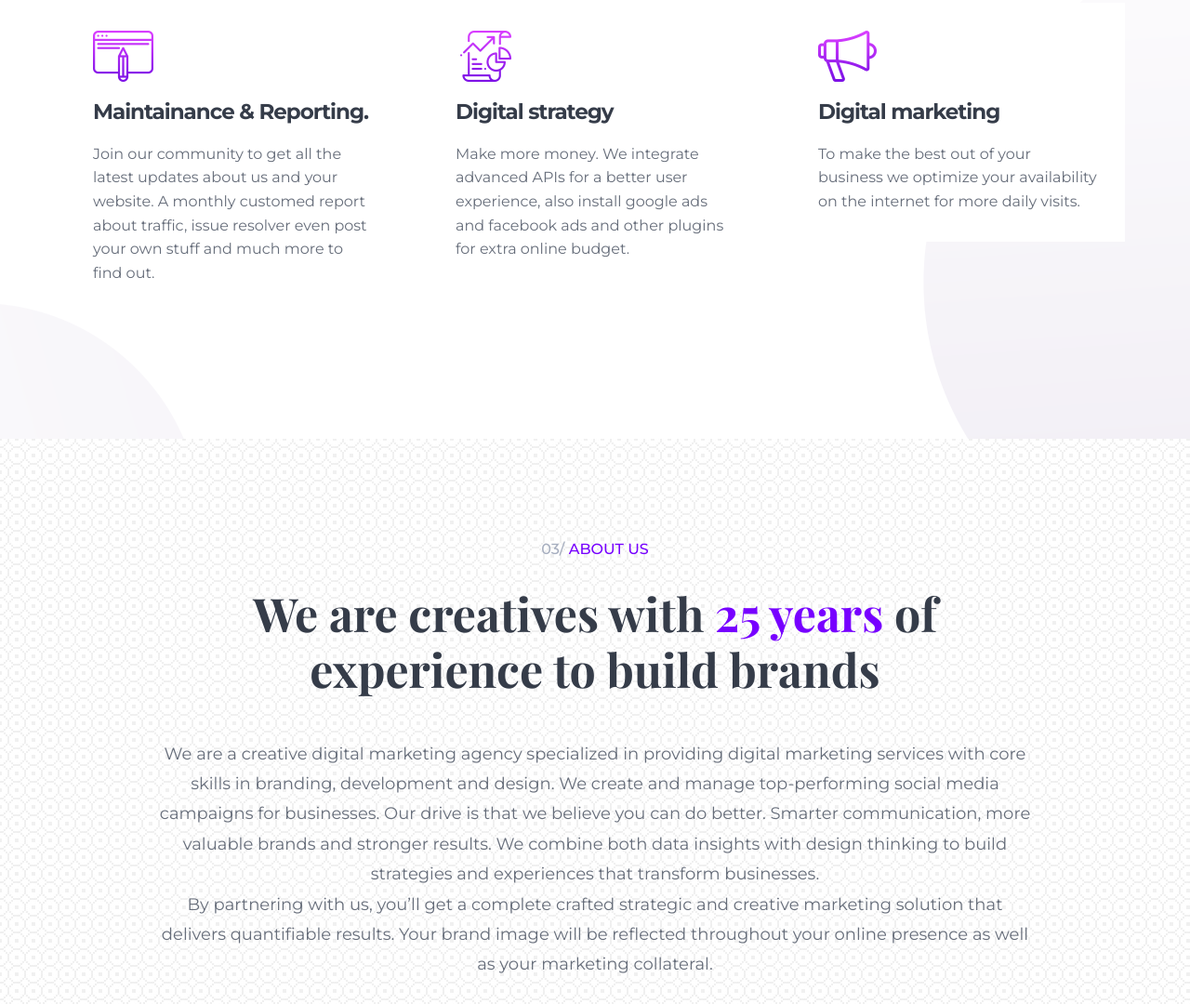
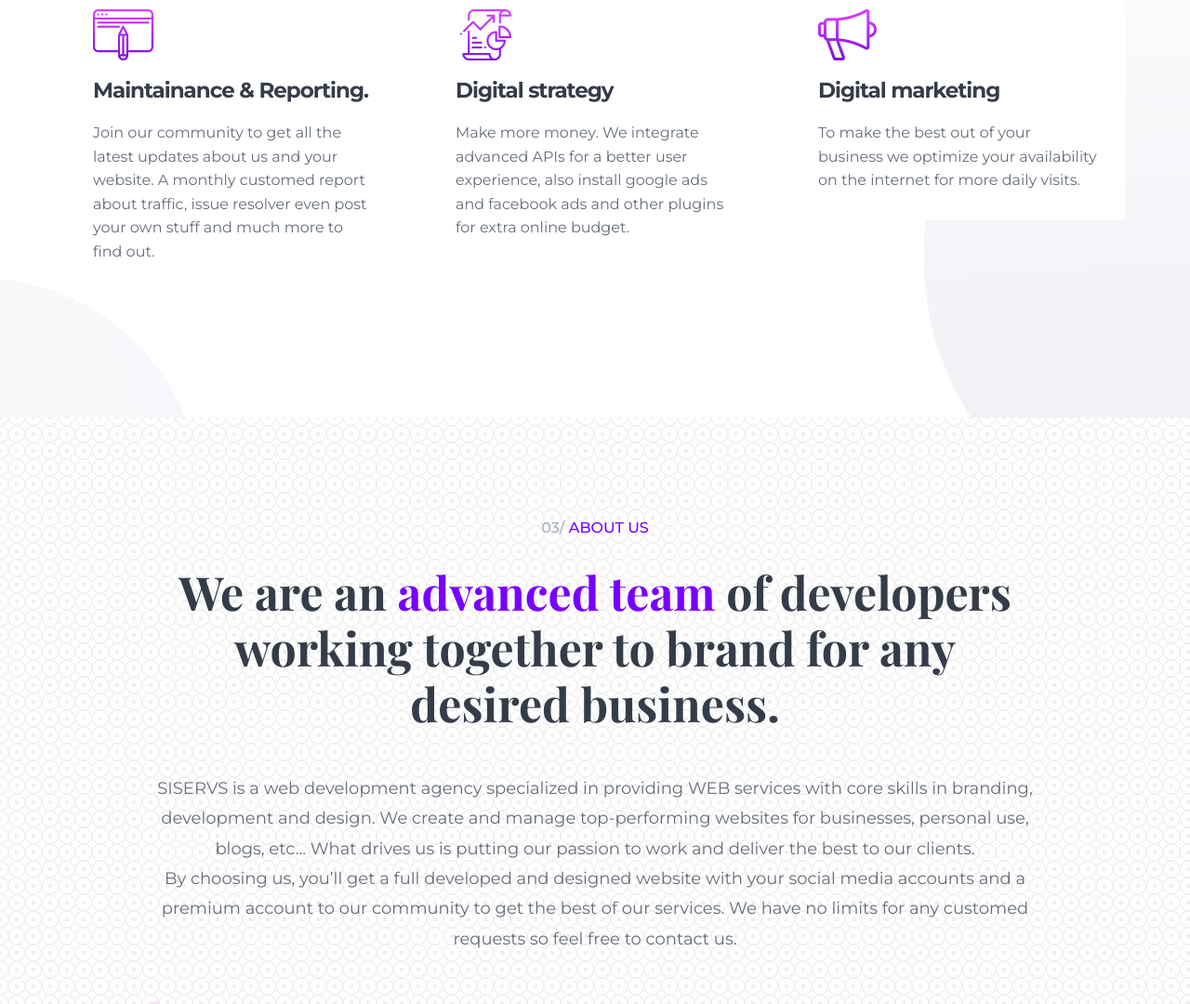
Before and after one commit to siservs/siservs.com, a plain HTML site: page index.html in a window 1280 px wide. Shown: the part 3142-4222 px from the top of the page at 93% size. Drawn offline with nearby package versions, Linux system fonts and the light colour scheme; a web font is replaced by a local one.

Commit message:
update index.html 2
Text updates

```diff
--- a/index.html
+++ b/index.html
@@ -3,18 +3,17 @@
     <meta charset="utf-8">
     <meta http-equiv="X-UA-Compatible" content="IE=edge">
     <meta name="viewport" content="width=device-width, initial-scale=1">
-    <meta name="description" content="SISERVS is a web development business company based in Tyre, Lebanon. Fast Service. Live chat support. Fully Responsive and Creative Web Designs. Full stack web development using HTML5, CSS3, PHP, Wordpress...Find out more!">
+    <meta name="description" content="SISERVS is a web development business agency based in Tyre, Lebanon. Fast Service. Live chat support. Fully Responsive and Creative Web Designs. Full stack web development using HTML5, CSS3, PHP, Wordpress...Find out more!">
     <meta name="author" content="SISERVS">
     <link rel="icon" href="images/logo-icon.png">
     <title>SISERVS - Web Development &amp; Web Design Agency</title>
     <link href="css/bootstrap.min.css" rel="stylesheet">
     <link rel="stylesheet" href="css/google-font.css">
     <link href="https://fonts.googleapis.com/css?family=Playfair+Display:400,400i,700,700i" rel="stylesheet">
-    <link href="https://fonts.googleapis.com/css?family=Montserrat:300,400,500,700" rel="stylesheet">
-    <link rel="stylesheet" href="css/font-awesome.min.css">								>
+    <link href="https://fonts.googleapis.com/css?family=Montserrat:300,400,500,700" rel="stylesheet"><link rel="stylesheet" href="css/font-awesome.min.css">
     <link rel="stylesheet" href="css/animate.css">
     <link rel="stylesheet" type="text/css" href="css/YouTubePopUp.css">
-	<link rel="stylesheet" href="css/template.css">										>
+	<link rel="stylesheet" href="css/template.css">
 <style>
 </style>
 </head>
@@ -130,7 +129,6 @@
                                 <!-- Button -->
                                 <a href="portfolio-masonry.html" class="theme-btn">view work</a>
 							</div>
-
                         </div>
                     </div>
                 </div>
@@ -403,13 +401,12 @@
                         <div class="row">
                             <div class="col-xs-12 col-sm-12 col-md-10 col-md-push-1">
                                 <!-- H2 heading -->
-                                <h2 class="wow fadeInDown" data-wow-duration="1s">We are creatives with <span>25 years </span> of experience to build brands</h2>
+                                <h2 class="wow fadeInDown" data-wow-duration="1s">We are an <span>advanced team</span> of developers working together to brand for any desired business.</h2>
                                 <!-- Paragraph -->
-                                <p>We are a creative digital marketing agency specialized in providing digital marketing services with core skills in branding, development and design. We create and manage top-performing social media campaigns for businesses. Our drive is that we believe you can do better. Smarter communication, more valuable brands and stronger results. We combine both data insights with design thinking to build strategies and experiences that transform businesses.
-By partnering with us, you’ll get a complete crafted strategic and creative marketing solution that delivers quantifiable results. Your brand image will be reflected throughout your online presence as well as your marketing collateral.</p>
+                                <p>SISERVS is a web development agency specialized in providing WEB services with core skills in branding, development and design. We create and manage top-performing websites for businesses, personal use, blogs, etc... What drives us is putting our passion to work and deliver the best to our clients.
+                                By choosing us, you’ll get a full developed and designed website with your social media accounts and a premium account to our community to get the best of our services. We have no limits for any customed requests so feel free to contact us.</p>
                             </div>
                         </div>
-
                         <!-- Video -->
                         <div class="vbox">
                         	<div class="video-box">
@@ -421,7 +418,6 @@ By partnering with us, you’ll get a complete crafted strategic and creative ma
 							</div>
                         </div>
                         <!-- End video -->
-
                         <div class="client-logo">
                             <!-- Images -->
                             <figure >
@@ -441,22 +437,18 @@ By partnering with us, you’ll get a complete crafted strategic and creative ma
                                 <a href="#" class="wow fadeIn"><img src="images/client-5.png" alt="client"></a>
                             </figure>
 						</div>
-
                     </div>
                 </div>
             </div>
             <!-- End Bootstrap -->
-
         </div>
         <!-- End About us -->
-
         <!-- Testimonails -->
         <div id="testimonails" class="site-testimonails site-white-section">
         	<!-- Background parallax element  -->
         	<div class="parallax-element h-testi-ele-1" data-enllax-ratio=".2" data-enllax-type="foreground">
             	<img src="images/h-testi-shape1.png" alt="image">
             </div>
-
             <!-- Bootstrap -->
             <div class="container">
             	<div class="inner">
@@ -468,32 +460,26 @@ By partnering with us, you’ll get a complete crafted strategic and creative ma
                             </p>
                             <figure> <img src="images/user-1.jpg" alt="image"> </figure>
                             <h4><span class="theme-color-text">Cyrus lemo,</span> CEO microsoft  </h4>
-
                         </div>
                     </div>
 				</div>
 			</div>
             <!-- End bootstrap -->
-
         </div>
         <!-- End Testimonails -->
-
         <!-- Blog -->
         <div id="blog" class="site-blog site-white-section">
         	<!-- Background parallax element  -->
         	<div class="parallax-element h-blog-ele-1" data-enllax-ratio=".2" data-enllax-type="foreground">
             	<img src="images/h-blog-shape1.png" alt="image">
             </div>
-
             <!-- Bootstrap -->
             <div class="container">
                 <div class="row">
                     <div class="col-xs-12">
-
                         <!-- H1 heading -->
 						<h1 class="wow fadeInDown" data-wow-duration="1s"><span class="h-gray">04/</span> Latest Blog </h1>
                         <div class="clearfix"> </div>
-
                         <!-- H1 text -->
                         <div class="row">
                             <div class="col-xs-12 col-sm-12 col-md-10 col-md-push-1">
@@ -501,115 +487,87 @@ By partnering with us, you’ll get a complete crafted strategic and creative ma
                                 <h2 class="wow fadeInDown" data-wow-duration="1s">Be updated with our blog</h2>
                             </div>
                         </div>
-
                         <div class="row">
                             <div class="inner">
                                 <!-- blog post -->
                                 <div class="col-lg-4 col-md-4 col-sm-12 col-xs-12 ">
-
                                     <a href="#">
                                     <div class="blbox">
                                         <!-- blog post image -->
                                         <figure> <img src="images/blog1.jpg" alt="image"> </figure>
-
                                         <!-- blog post date -->
                                         <div class="date">03/05/2018
                                         </div>
-
                                         <!-- blog post title -->
                                         <h4>Lorem Ipsum is simply dummy text of the printing and typesetting.
                                         </h4>
                                     </div>
                                     </a>
-
                                 </div>
-
                                 <!-- blog post -->
                                 <div class="col-lg-4 col-md-4 col-sm-12 col-xs-12 ">
-
                                     <a href="#">
                                     <div class="blbox">
                                         <!-- blog post image -->
                                         <figure> <img src="images/blog2.jpg" alt="image"> </figure>
-
                                         <!-- blog post date -->
                                         <div class="date">03/05/2018
                                         </div>
-
                                         <!-- blog post title -->
                                         <h4>Lorem Ipsum is simply dummy text of the printing and typesetting.
                                         </h4>
                                     </div>
                                     </a>
-
                                 </div>
-
                                 <!-- blog post -->
                                 <div class="col-lg-4 col-md-4 col-sm-12 col-xs-12 ">
-
                                     <a href="#">
                                     <div class="blbox">
                                         <!-- blog post image -->
                                         <figure> <img src="images/blog3.jpg" alt="image"> </figure>
-
                                         <!-- blog post date -->
                                         <div class="date">03/05/2018
                                         </div>
-
                                         <!-- blog post title -->
                                         <h4>Lorem Ipsum is simply dummy text of the printing and typesetting.
                                         </h4>
                                     </div>
                                     </a>
-
                                 </div>
-
                             </div>
                         </div>
-
                     </div>
                 </div>
             </div>
             <!-- End Bootstrap -->
-
         </div>
         <!-- End Blog-->
-
         <!-- Footer -->
         <footer class="site-footer">
-
                 <!-- Bootstrap -->
                 <div class="container">
-
                     <!-- Call to action -->
                     <div class="cta wow fadeInLeft" data-wow-duration="1s">
                     	<div class="col-xs-12 col-sm-12 col-md-12 col-lg-9">
                             <!-- h4 heading -->
                             <h4>Want to start a project ? </h4>
-
                             <!-- paragraph -->
-                            <p>Lorem Ipsum is simply dummy text of the printing and typesetting
-    industry Lorem Ipsum hasbeen the industry.</p>
+                            <p>Having the idea but not the time. Our advanced and up to date team got your cover.</p>
 						</div>
-
                         <div class="col-xs-12 col-sm-12 col-md-12 col-lg-3">
 	                        <!-- Button -->
 							<a href="#" class="theme-btn">contact us</a>
                         </div>
                     </div>
-
                 	<div class="inner">
                         <div class="row">
-
                             <!-- Left footer -->
                             <div class="col-xs-12 col-sm-6 col-md-6 col-lg-6">
                             	<!-- logo -->
                             	<figure> <img src="images/footer-logo.png" alt="image"> </figure>
                                 <!-- text -->
-                            	<p>Lorem Ipsum is simply dummy text of the printing and typesetting industry Lorem Ipsum has been the industry's standard dummy text ever since imply dummy text of the printing and typesetting </p>
-
+                            	<p>SISERVS agency offers various services for web design and development, social media management, mobile apps development, branding and project management.  </p>
                             </div>
-
                             <!-- Right footer -->
                             <div class="col-xs-12 col-sm-6 col-md-6 col-lg-6">
                                 <!-- Social Icons -->
@@ -620,64 +578,44 @@ By partnering with us, you’ll get a complete crafted strategic and creative ma
                                     <a target="_blank" href="#"><i class="fa fa-pinterest"></i></a>
                                     <a target="_blank" href="#"><i class="fa fa-youtube"></i></a>
                                 </div>
-
                                 <!-- email -->
                                 <div class="email">
                                 <p> Drop a message to us : <a href="mailto:youremailidhere@gmail.com">contact@domainname.com</a> </p>
     							</div>
-
                             </div>
-
                         </div>
 					</div>
-
                     <div class="col-xs-12">
                         <!-- Copyright -->
                         <div class="site-copyright">
-                            © 2018 Creative Portfolio Template. All Rights Reserved. | Made by <a href="#">Kalanidhi Themes</a>
+                            © 2019 SISERVS . All Rights Reserved.
                         </div>
                     </div>
-
                 </div>
                 <!-- End Bootstrap -->
-
             </footer>
         <!-- End Footer -->
-
         <!-- Preloader -->
         <div class="site-preloader">
             <img src="images/loader-blue.gif" alt="loader">
         </div>
-
     </div>
     <!-- End Wrapper -->
-
     <!-- jQuery (necessary for Bootstrap's JavaScript plugins) -->
     <script src="js/jquery-1.12.4.min.js"></script>
-
     <!-- Include all compiled plugins (below), or include individual files as needed -->
-
-
     <script src="js/jquery.countimator.min.js"></script>        <!-- Counter -->
     <script src="js/jquery.sticky.min.js"></script>             <!-- Sticky Header -->
     <script src="js/isotope.pkgd.min.js"></script>              <!-- Isotope -->
 	<script src="js/venobox.min.js"></script>                   <!-- Light box -->
-
     <script src="js/SmoothScroll.min.js"></script>			    <!-- Parallax smooth scrolling -->
     <script src="js/jquery.enllax.min.js"></script>				<!-- Parallax smooth scrolling -->
     <script src="js/custome.js"></script>					    <!-- Elemets Parallax scrolling -->
-
     <script src="js/template.js"></script>					    <!-- Theme Options -->
-
     <script src="js/scrollspy.js"></script>						<!-- Wow animation repeat js -->
-
     <script src="js/wow.min.js"></script>						<!-- Wow animation js -->
-
     <script src="js/retina.js"></script>					    <!-- Retina js -->
-    <script src="js/retina.min.js"></script>					<!-- Retina js -->
-
-
-
+    <script src="js/retina.min.js"></script>
     <script type="text/javascript" src="js/YouTubePopUp.jquery.js"></script> 						<!-- Youtube Video Popup js -->
 	<script type="text/javascript">
 		jQuery(function(){
@@ -685,12 +623,9 @@ By partnering with us, you’ll get a complete crafted strategic and creative ma
 			jQuery("a.bla-2").YouTubePopUp( { autoplay: 0 } ); // Disable autoplay
 		});
 	</script>
-
     <script>
 	$(document).ready(function(){
-
 	// Video popup ==============================================
-
 	$(".various").fancybox({
         type: "iframe", //<--added
         maxWidth: 800,
@@ -703,33 +638,24 @@ By partnering with us, you’ll get a complete crafted strategic and creative ma
         openEffect: 'none',
         closeEffect: 'none'
     });
-
-
+    });
 </script>
-
-
 	<!---  wow animation --->
-
 	<script>
-
     new WOW().init();
-
 	// Repeat demo content
 	  var $body = $('body');
 	  var $box = $('.box');
 	  for (var i = 0; i < 20; i++) {
 		$box.clone().appendTo($body);
 	  }
-
 	  // Helper function for add element box list in WOW
 	  WOW.prototype.addBox = function(element) {
 		this.boxes.push(element);
 	  };
-
 	  // Init WOW.js and get instance
 	  var wow = new WOW();
 	  wow.init();
-
 	  // Attach scrollSpy to .wow elements for detect view exit events,
 	  // then reset elements and add again for animation
 	  $('.wow').on('scrollSpy:exit', function() {
@@ -739,23 +665,16 @@ By partnering with us, you’ll get a complete crafted strategic and creative ma
 		}).removeClass('animated');
 		wow.addBox(this);
 	  }).scrollSpy();
-
 	</script>
-
     <script src="js/typingeffect.js"></script>					<!-- typingeffect js -->
-
-
     <!---  Full screen overlay menu --->
     <script>
 	function openNav() {
 		document.getElementById("myNav").style.width = "100%";
 	}
-
 	function closeNav() {
 		document.getElementById("myNav").style.width = "0%";
 	}
 	</script>
-
 </body>
-
 </html>
```
